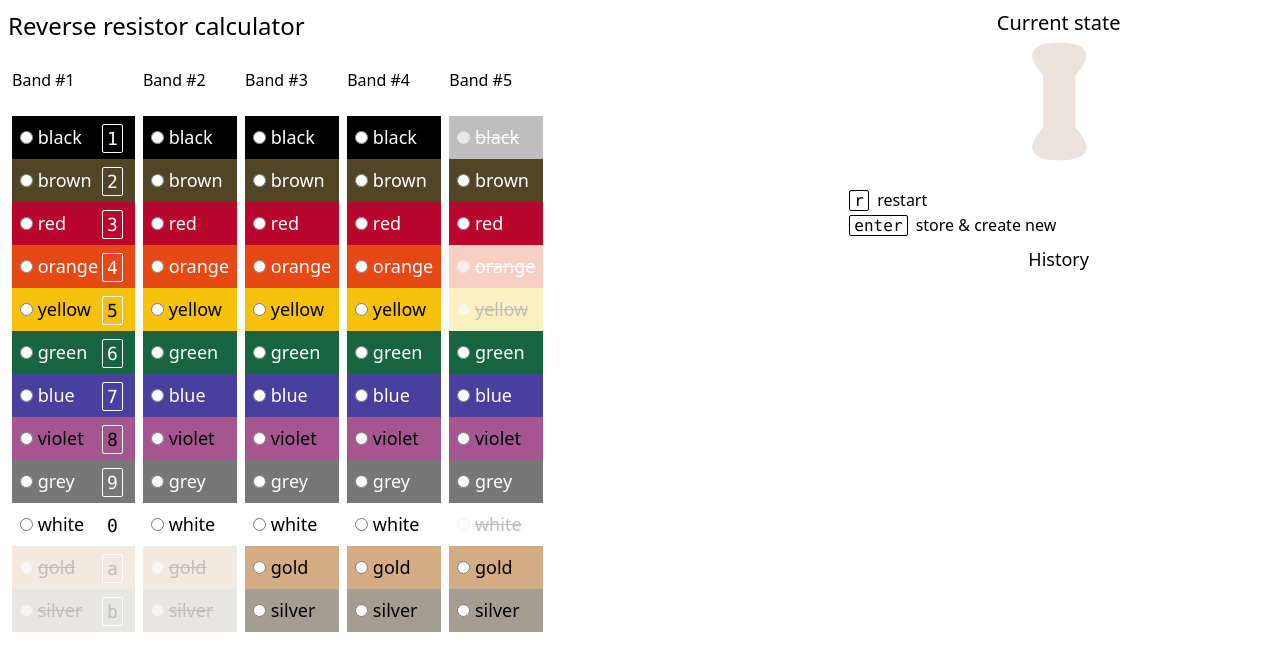
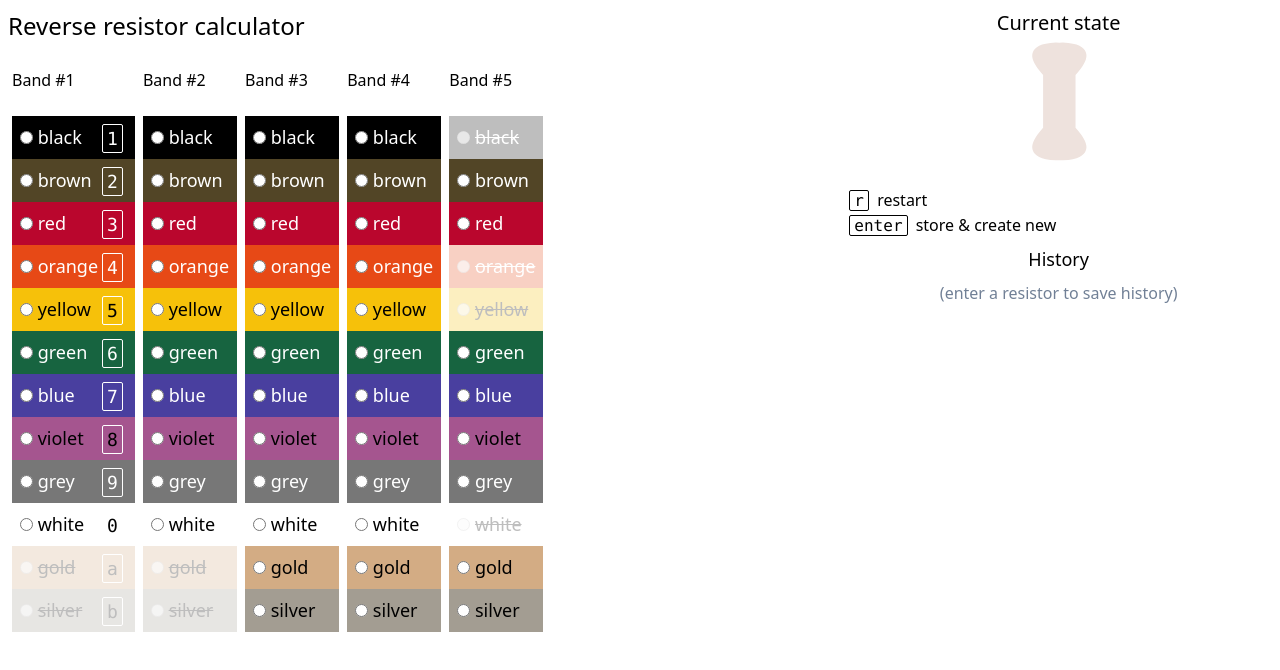
Before and after one commit to citelao/resistors.fyi, a React (Vite) app: page / in a window 1280 px wide. Shown: the top 670 px of the page. Built offline with nearby package versions, Linux system fonts and the light colour scheme.

Commit message:
little note when you have no resistor

```diff
--- a/src/js/App.tsx
+++ b/src/js/App.tsx
@@ -311,6 +311,9 @@ export default class App extends React.Component<IAppProps, IAppState> {
                 </ul>
 
                 <h3 className="text-center my-2">History</h3>
+                {(this.state.history.length === 0)
+                    ? <p className="text-center text-gray-600">(enter a resistor to save history)</p>
+                    : null}
                 <ol className="list-decimal">
                     {this.state.history.map((h, i) => {
                         const potentialResistors = getPotentialResistors(h);
```
